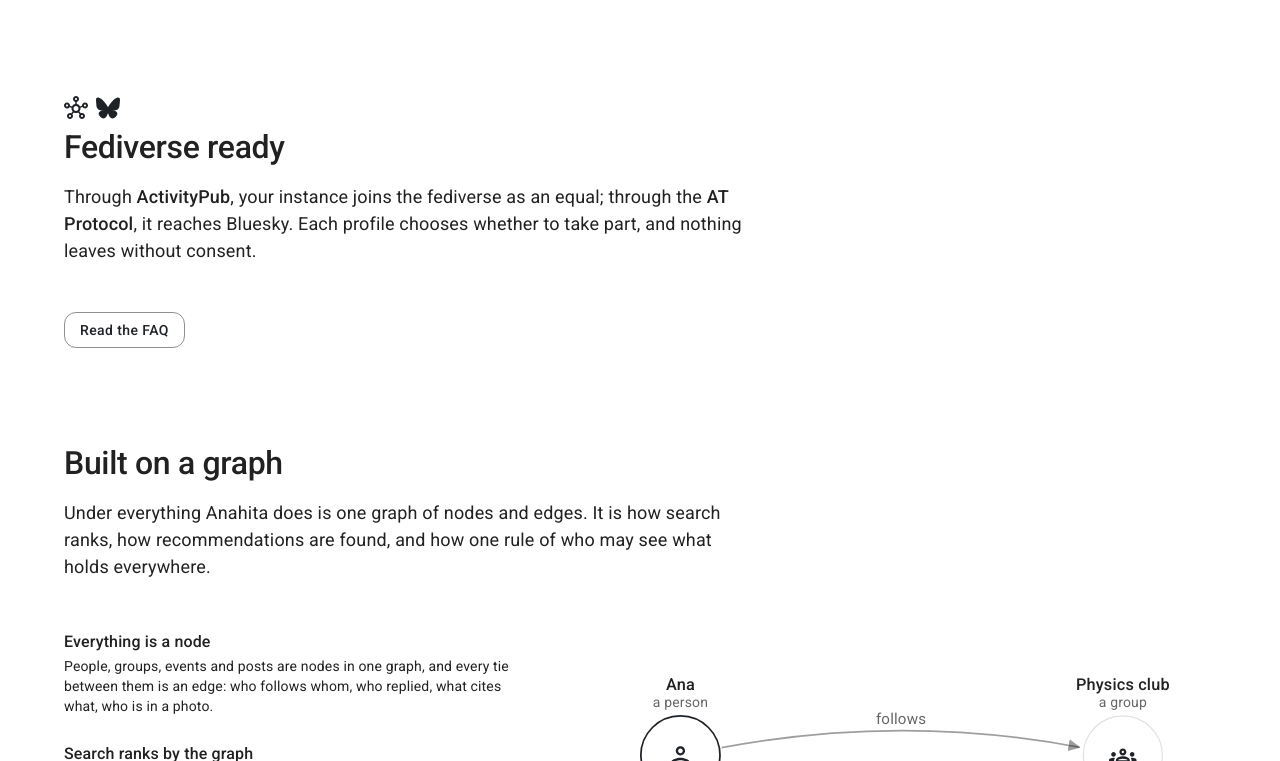
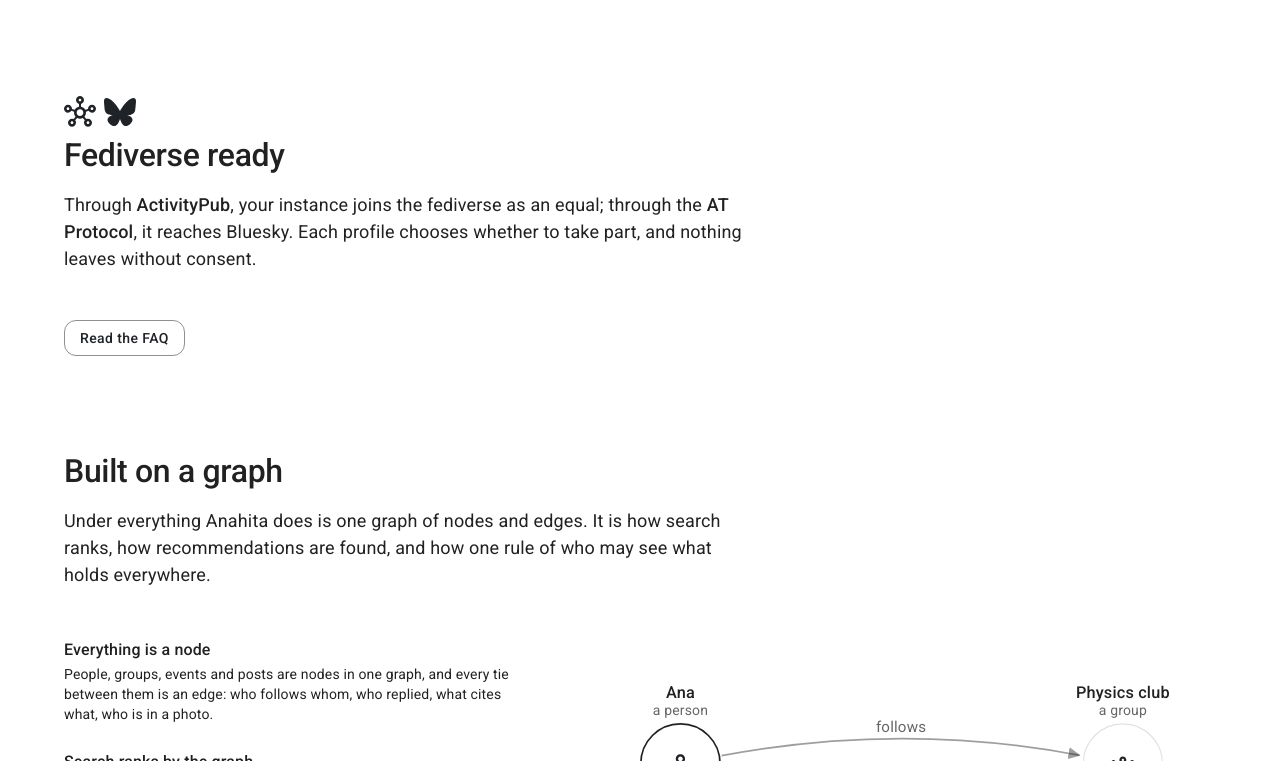
Before and after one commit to anahitasocial/anahita.io, a Next.js app: page / in a window 1280 px wide. Shown: the part 2239-3000 px from the top of the page. Built offline with nearby package versions, Linux system fonts and the light colour scheme; what @mui/material-nextjs would draw is missing.

Commit message:
docs - a section's icon a third larger than its cards'
- changed: the icon above a section's heading at 32 pixels, the cards' at 24

```diff
--- a/src/components/Section.jsx
+++ b/src/components/Section.jsx
@@ -3,8 +3,8 @@ import Container from '@mui/material/Container';
 import Typography from '@mui/material/Typography';
 
 // A band of the page: a heading, a line under it, then what it holds. The
-// overline names the group it belongs to (Server, Apps); an icon, as the
-// cards have theirs, sits above the heading instead.
+// overline names the group it belongs to (Server, Apps); an icon, a third
+// larger than the cards' own, sits above the heading.
 export default function Section({ id, overline, icon, title, subtitle, small, children, sx }) {
   return (
     <Box component="section" id={id} sx={{ pt: small ? { xs: 6, md: 8 } : { xs: 8, md: 12 }, scrollMarginTop: 64, ...sx }}>
@@ -16,7 +16,8 @@ export default function Section({ id, overline, icon, title, subtitle, small, ch
                 {overline}
               </Typography>
             )}
-            {icon && <Box sx={{ display: 'flex', gap: 1, mb: 1 }}>{icon}</Box>}
+            {/* A third larger than a card's, as a heading's icon. */}
+            {icon && <Box sx={{ display: 'flex', gap: 1, mb: 1, '& .MuiSvgIcon-root': { fontSize: 32 } }}>{icon}</Box>}
             <Typography variant={small ? 'h3' : 'h2'} component="h2">
               {title}
             </Typography>
```
